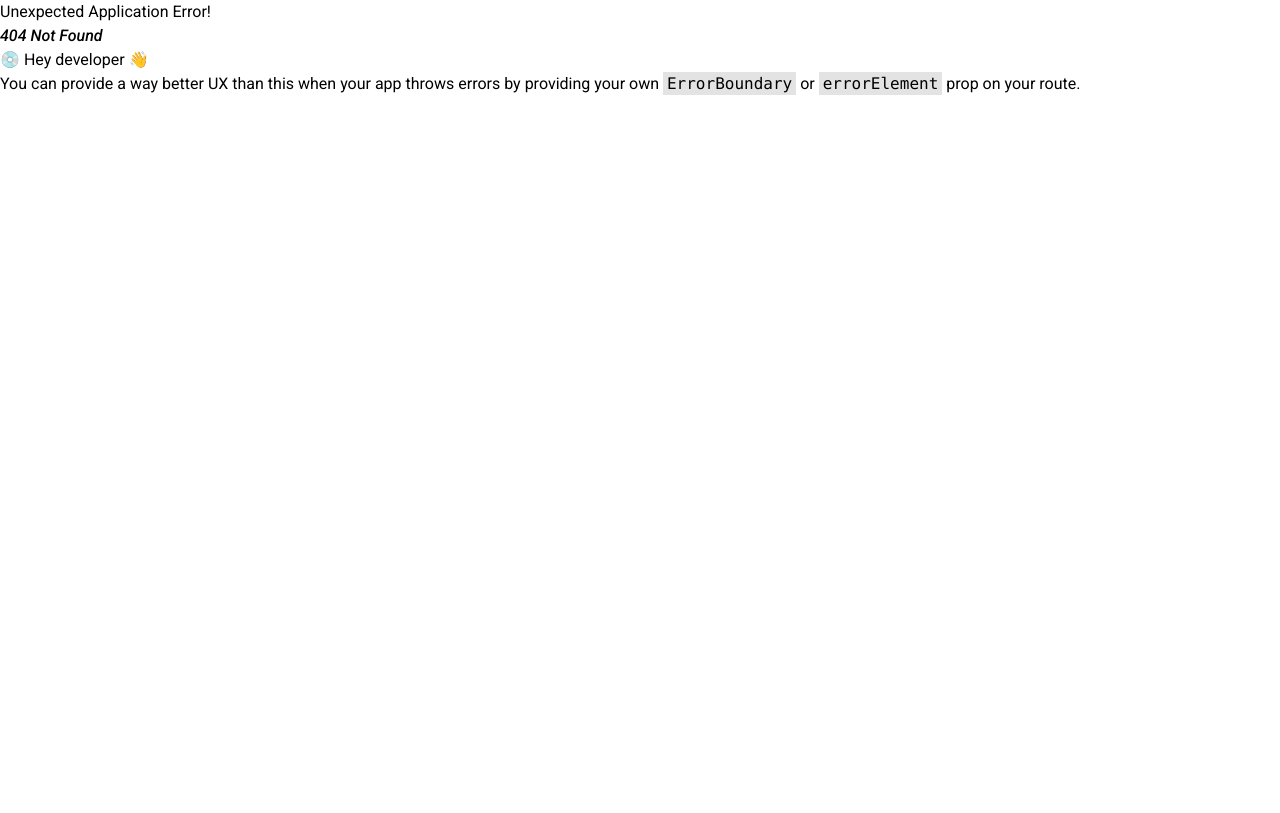
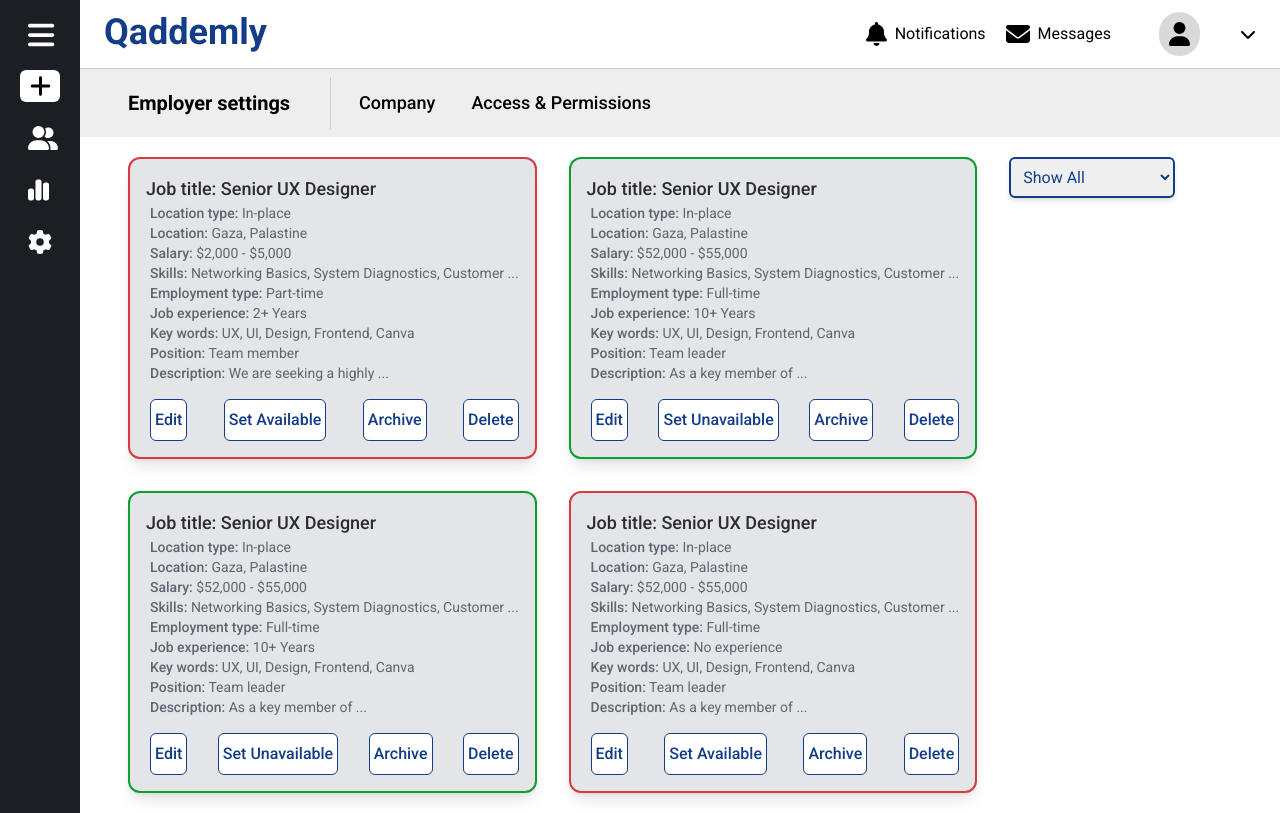
Before and after one commit to Qaddemly/frontend-client, a React (Vite) app: page /employerSettings/companyJobs in a window 1280 px wide. Before the commit this address had no page. Built offline with nearby package versions, Linux system fonts and the light colour scheme.

Commit message:
Created a page for every Company's jobs

```diff
--- a/src/components/business account/NavbarBusiness.tsx
+++ b/src/components/business account/NavbarBusiness.tsx
@@ -24,6 +24,7 @@ function NavbarBusiness() {
             <FontAwesomeIcon icon={faEnvelope} className="text-2xl" />
             <p>Messages</p>
           </Link>
+          {/* TODO for GAD : put "Switch to your account" button  */}
         </div>
         <UserMenu type="BusinessAccount">
           <div className="px-3">
--- a/src/components/business account/employer settings/EmployerSettings.tsx
+++ b/src/components/business account/employer settings/EmployerSettings.tsx
@@ -4,7 +4,7 @@ import BusinessLayout from "../../../layout/BusinessLayout";
 function EmployerSettings() {
   return (
     <BusinessLayout>
-      <div className="mt-10 flex items-center">
+      <div className="flex items-center bg-[#eee] p-2">
         <div className="border-r border-r-gray-100 px-10 py-3">
           <p className="text-xl font-semibold">Employer settings</p>
         </div>
@@ -27,7 +27,7 @@ function EmployerSettings() {
           </NavLink>
         </div>
       </div>
-      <div className="m-10 rounded-lg bg-[#eee] p-10">
+      <div className="m-5">
         <Outlet />
       </div>
     </BusinessLayout>
--- /dev/null
+++ b/src/components/job/CompanyJobs.tsx
@@ -0,0 +1,140 @@
+// CompanyJobs should take jobs from Backend and pass each one to EditJobCard
+import { useState } from "react";
+import EditJobCard from "./EditJobCard";
+
+function CompanyJobs() {
+  // GAD {jobsApiArrayOfObjects}: CompanyJobsProps
+
+  const [selectedValue, setSelectedValue] = useState("all");
+
+  const jobCards = [
+    {
+      active: false,
+      jobTitle: "Senior UX Designer",
+      locationType: "In-place",
+      location: "Gaza, Palastine",
+      salary: "$2,000 - $5,000",
+      skills: [
+        "Networking Basics",
+        "System Diagnostics",
+        "Customer Service Orientation",
+        "Experience with Remote Support Tools",
+        "Team collaboration",
+        "Strong time management",
+        "Analytical thinking",
+        "Empathy",
+      ],
+      employmentType: "Part-time",
+      experience: "2+ Years",
+      keyWords: ["UX", "UI", "Design", "Frontend", "Canva"],
+      position: "Team member",
+      decsription:
+        "We are seeking a highly motivated and customer-focused Technical Support Specialist to join our team. As a key member of the support team, you will be responsible for providing exceptional technical assistance to clients, resolving their issues, and ensuring seamless operation of our products and services. If you thrive in a fast-paced environment and enjoy solving technical problems, we'd love to hear from you!",
+    },
+    {
+      active: true,
+      jobTitle: "Senior UX Designer",
+      locationType: "In-place",
+      location: "Gaza, Palastine",
+      salary: "$52,000 - $55,000",
+      skills: [
+        "Networking Basics",
+        "System Diagnostics",
+        "Customer Service Orientation",
+        "Experience with Remote Support Tools",
+        "Team collaboration",
+        "Analytical thinking",
+        "Empathy",
+      ],
+      employmentType: "Full-time",
+      experience: "10+ Years",
+      keyWords: ["UX", "UI", "Design", "Frontend", "Canva"],
+      position: "Team leader",
+      decsription:
+        "As a key member of the support team, you will be responsible for providing exceptional technical assistance to clients, resolving their issues, and ensuring seamless operation of our products and services. If you thrive in a fast-paced environment and enjoy solving technical problems, we'd love to hear from you!",
+    },
+    {
+      active: true,
+      jobTitle: "Senior UX Designer",
+      locationType: "In-place",
+      location: "Gaza, Palastine",
+      salary: "$52,000 - $55,000",
+      skills: [
+        "Networking Basics",
+        "System Diagnostics",
+        "Customer Service Orientation",
+        "Experience with Remote Support Tools",
+        "Team collaboration",
+        "Analytical thinking",
+        "Empathy",
+      ],
+      employmentType: "Full-time",
+      experience: "10+ Years",
+      keyWords: ["UX", "UI", "Design", "Frontend", "Canva"],
+      position: "Team leader",
+      decsription:
+        "As a key member of the support team, you will be responsible for providing exceptional technical assistance to clients, resolving their issues, and ensuring seamless operation of our products and services. If you thrive in a fast-paced environment and enjoy solving technical problems, we'd love to hear from you!",
+    },
+    {
+      active: false,
+      jobTitle: "Senior UX Designer",
+      locationType: "In-place",
+      location: "Gaza, Palastine",
+      salary: "$52,000 - $55,000",
+      skills: [
+        "Networking Basics",
+        "System Diagnostics",
+        "Customer Service Orientation",
+        "Experience with Remote Support Tools",
+        "Team collaboration",
+        "Analytical thinking",
+        "Empathy",
+      ],
+      employmentType: "Full-time",
+      experience: "No experience",
+      keyWords: ["UX", "UI", "Design", "Frontend", "Canva"],
+      position: "Team leader",
+      decsription:
+        "As a key member of the support team, you will be responsible for providing exceptional technical assistance to clients, resolving their issues, and ensuring seamless operation of our products and services. If you thrive in a fast-paced environment and enjoy solving technical problems, we'd love to hear from you!",
+    },
+  ];
+
+  const filteredJobCards = jobCards.filter((job) => {
+    if (selectedValue === "available") return job.active === true;
+    if (selectedValue === "unavailable") return job.active === false;
+    return true; // Default: show all
+  });
+
+  return (
+    <div className="flex flex-col-reverse gap-8 px-7 lg:flex-row">
+      <div className="grid grid-cols-1 gap-8 md:grid-cols-2">
+        {filteredJobCards.map((job, index) => (
+          <EditJobCard key={index} {...job} />
+        ))}
+      </div>
+      <div className="h-fit">
+        <select
+          name="Show All"
+          // GAD value={value} // useState done
+          value={selectedValue}
+          className={`rounded-md border-2 p-2 shadow-md outline-none ${selectedValue === "available" ? "border-green-100 text-green-100" : selectedValue === "unavailable" ? "border-danger-300 text-danger-300" : "border-main text-main"}`}
+          // GAD ${value === "available" ? "border-green-100" : "border-danger-300"} done
+          // GAD when I select an option border disappears!!! (outline-none) done
+          onChange={(e) => setSelectedValue(e.target.value)}
+        >
+          <option value="all" className="text-main">
+            Show All
+          </option>
+          <option value="available" className="text-green-100">
+            Show Available
+          </option>
+          <option value="unavailable" className="text-danger-300">
+            Show Unavailable
+          </option>
+        </select>
+      </div>
+    </div>
+  );
+}
+
+export default CompanyJobs;
--- /dev/null
+++ b/src/components/job/EditJobCard.tsx
@@ -0,0 +1,66 @@
+import Button from "../common/Button";
+import EditJobCardItem from "./EditJobCardItem";
+
+type EditJobCardProps = {
+  active: boolean;
+  jobTitle?: string;
+  locationType?: string;
+  location?: string;
+  salary?: string;
+  skills?: string[];
+  employmentType?: string;
+  experience?: string;
+  keyWords?: string[];
+  position?: string;
+  decsription?: string;
+};
+
+function EditJobCard({
+  active,
+  jobTitle,
+  locationType,
+  location,
+  salary,
+  skills,
+  employmentType,
+  experience,
+  keyWords,
+  position,
+  decsription,
+}: EditJobCardProps) {
+  return (
+    <div
+      className={`${active ? "border-green-100" : "border-danger-300"} max-w-md rounded-xl border-2 bg-offWhite p-4 shadow-lg`}
+    >
+      <h3 className="text-lg font-medium text-gray-800">
+        Job title: {jobTitle}
+      </h3>
+      <EditJobCardItem title="Location type:" content={locationType} />
+      <EditJobCardItem title="Location:" content={location} />
+      <EditJobCardItem title="Salary:" content={salary} />
+      <EditJobCardItem title="Skills:" content={skills?.join(", ")} />
+      <EditJobCardItem title="Employment type:" content={employmentType} />
+      <EditJobCardItem title="Job experience:" content={experience} />
+      <EditJobCardItem title="Key words:" content={keyWords?.join(", ")} />
+      <EditJobCardItem title="Position:" content={position} />
+      <EditJobCardItem title="Description:" content={decsription} />
+
+      <div className="mt-4 flex justify-between pl-1">
+        <Button className="border border-main bg-white px-1 text-base text-main hover:bg-main hover:text-white md:text-sm lg:text-base">
+          Edit
+        </Button>
+        <Button className="border border-main bg-white px-1 text-base text-main hover:bg-main hover:text-white md:text-sm lg:text-base">
+          {active ? "Set Unavailable" : "Set Available"}
+        </Button>
+        <Button className="border border-main bg-white px-1 text-base text-main hover:bg-main hover:text-white md:text-sm lg:text-base">
+          Archive
+        </Button>
+        <Button className="border border-main bg-white px-1 text-base text-main hover:bg-main hover:text-white md:text-sm lg:text-base">
+          Delete
+        </Button>
+      </div>
+    </div>
+  );
+}
+
+export default EditJobCard;
--- /dev/null
+++ b/src/components/job/EditJobCardItem.tsx
@@ -0,0 +1,19 @@
+type EditJobCardItemProps = {
+  title?: string;
+  content?: string;
+};
+
+function EditJobCardItem({ title, content }: EditJobCardItemProps) {
+  return (
+    <p className="pl-1 text-sm text-gray-600">
+      <span className="font-medium">{title}</span> {truncateText(`${content}`)}
+    </p>
+  );
+}
+
+export default EditJobCardItem;
+
+function truncateText(text: string): string {
+  const words = text.split(" ");
+  return words.length > 5 ? words.slice(0, 5).join(" ") + " ..." : text;
+}
--- a/src/routes/AppRouter.tsx
+++ b/src/routes/AppRouter.tsx
@@ -25,6 +25,7 @@ import JobProfile from "../pages/JobProfile";
 import FindJob from "../pages/FindJob";
 import PostJob1 from "../components/job/post Job/PostJob";
 import PostJob2 from "../components/job/post Job/PostJob2";
+import CompanyJobs from "../components/job/CompanyJobs";
 
 const router = createBrowserRouter([
   {
@@ -79,6 +80,7 @@ const router = createBrowserRouter([
       { index: true, element: <CompanyAccount /> },
       { path: "companyAccount/:companyId", element: <CompanyAccount /> },
       { path: "accessAndPermissions", element: <AccessAndPermissions /> },
+      { path: "companyJobs", element: <CompanyJobs /> },
     ],
   },
 ]);
```
